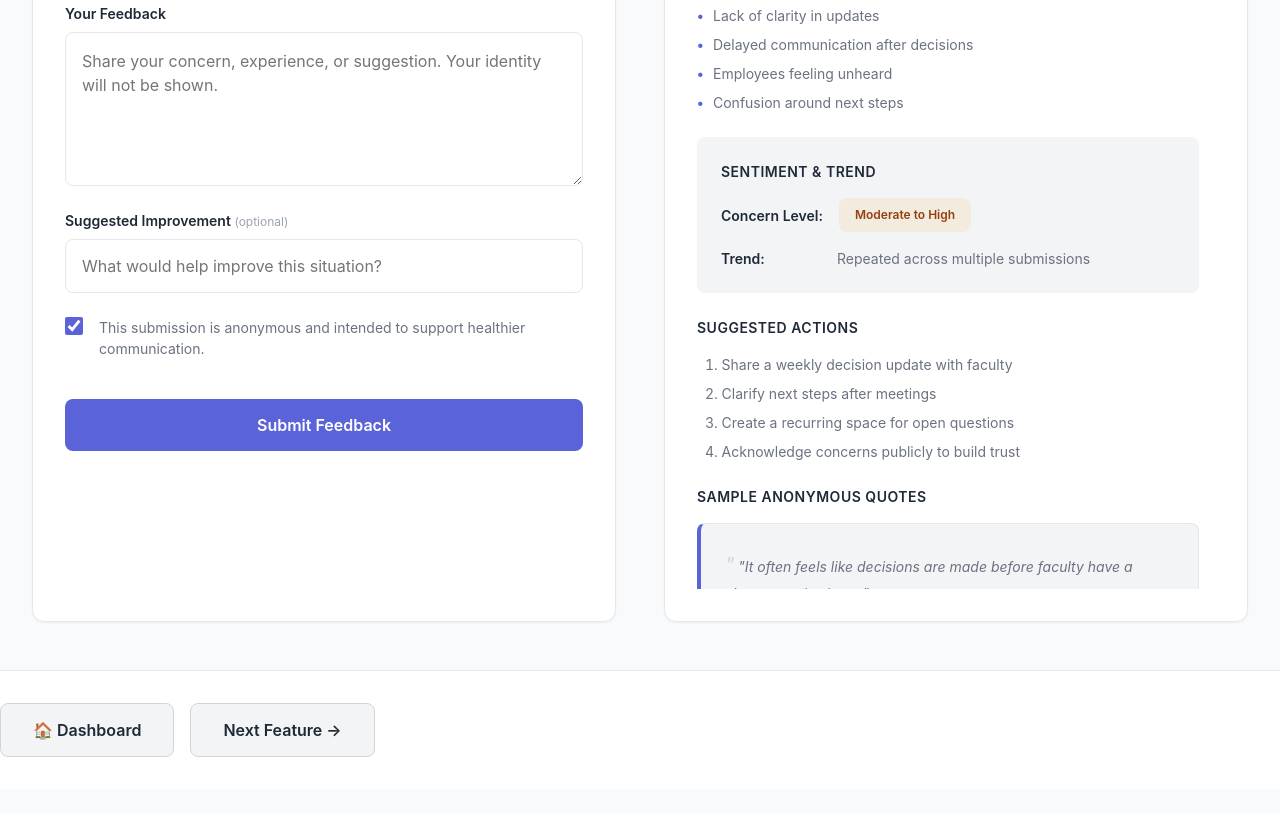
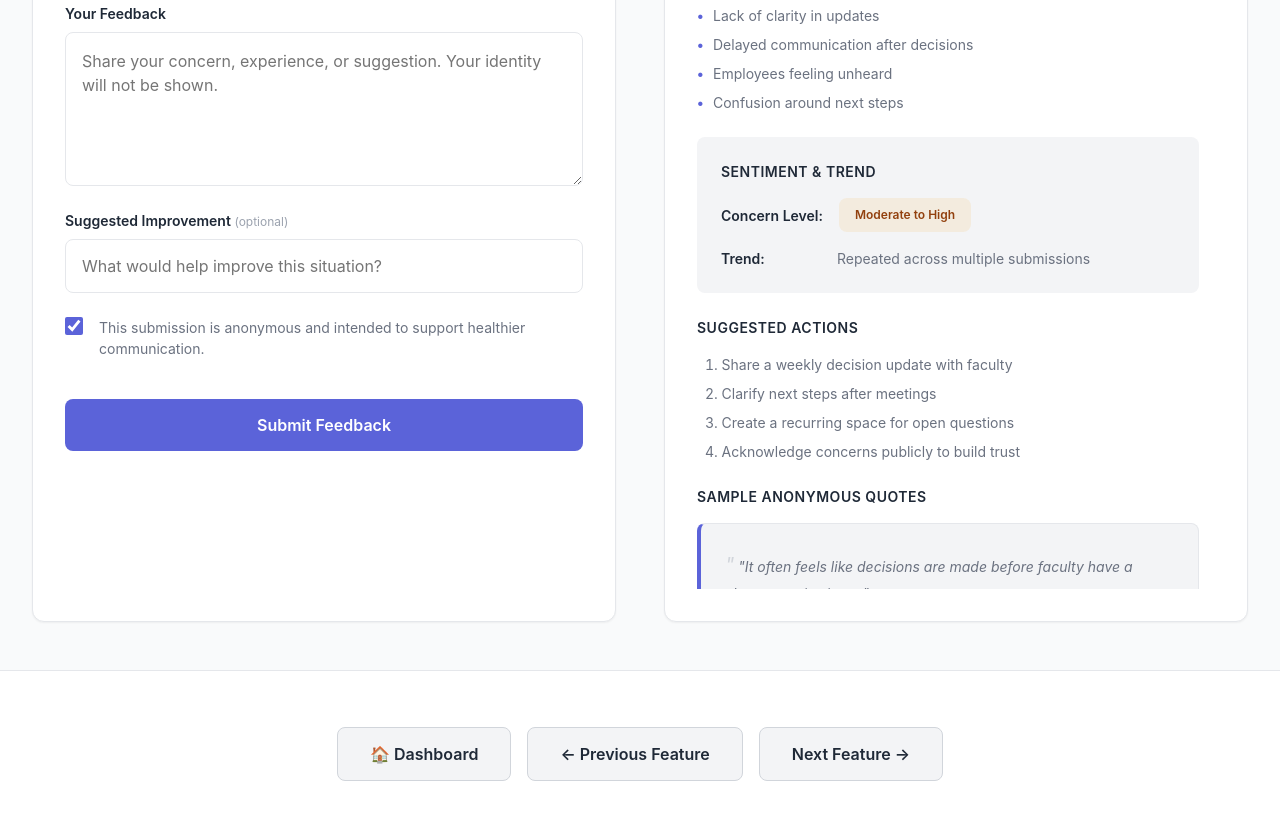
Before and after one commit to ajrosale-coder/TrustBridgeAI, a plain HTML site: page index.html in a window 1280 px wide. Shown: the part 640-1453 px from the top of the page. Before the commit the page ends 1429 px from the top, so only its background shows below. Drawn offline with Linux system fonts and the light colour scheme.

Commit message:
Connect all TrustBridge AI features into smooth demo flow
- Add footer navigation to dashboard with 'Start Demo' button
- Add 'Previous Feature' button to Anonymous Feedback Hub
- Update navigation flow: Dashboard → Feature 1 → Feature 2 → Feature 3 → Feature 1 (cycling)
- Consolidate footer CSS styles for consistent appearance
- Ensure all navigation buttons work seamlessly without getting stuck
- Maintain consistent visual design and branding across all screens

```diff
--- a/index.html
+++ b/index.html
@@ -182,6 +182,9 @@
                 <button class="btn btn-secondary" onclick="goToDashboard()">
                     <span class="btn-text">🏠 Dashboard</span>
                 </button>
+                <button class="btn btn-secondary" onclick="goToPreviousFeature()">
+                    <span class="btn-text">← Previous Feature</span>
+                </button>
                 <button class="btn btn-secondary" onclick="goToNextFeature()">
                     <span class="btn-text">Next Feature →</span>
                 </button>
--- a/script.js
+++ b/script.js
@@ -320,6 +320,11 @@ function goToDashboard() {
     window.location.href = 'dashboard.html';
 }
 
+function goToPreviousFeature() {
+    console.log('Navigating to Dashboard (previous from first feature)...');
+    window.location.href = 'dashboard.html';
+}
+
 function goToNextFeature() {
     console.log('Navigating to Next Feature...');
     window.location.href = 'feature2.html';
--- a/styles.css
+++ b/styles.css
@@ -595,25 +595,6 @@ body {
 }
 
 /* ============================================================================
-   Footer Navigation
-   ============================================================================ */
-
-.footer {
-    background-color: var(--color-white);
-    border-top: 1px solid var(--color-border);
-    padding: var(--spacing-lg) var(--spacing-xl);
-    margin-top: auto;
-}
-
-.footer-buttons {
-    max-width: 1400px;
-    margin: 0 auto;
-    display: flex;
-    gap: var(--spacing-md);
-    justify-content: flex-start;
-}
-
-/* ============================================================================
    Responsive Design
    ============================================================================ */
 
@@ -1079,6 +1060,16 @@ body {
 
 .footer-link:hover {
     color: var(--color-primary);
+}
+
+.footer-buttons {
+    max-width: 1200px;
+    margin: 0 auto;
+    padding: 0 var(--spacing-xl);
+    display: flex;
+    gap: var(--spacing-md);
+    justify-content: center;
+    margin-top: var(--spacing-lg);
 }
 
 /* ============================================================================
--- a/tracker.js
+++ b/tracker.js
@@ -212,8 +212,8 @@ function goToPreviousFeature() {
 }
 
 function goToNextFeature() {
-    console.log('Navigating to Dashboard...');
-    window.location.href = 'dashboard.html';
+    console.log('Navigating to First Feature (cycling demo)...');
+    window.location.href = 'index.html';
 }
 
 // ============================================================================
```
Also changed, not shown: dashboard.html (+5 -0 lines), dashboard.js (+9 -0 lines).
